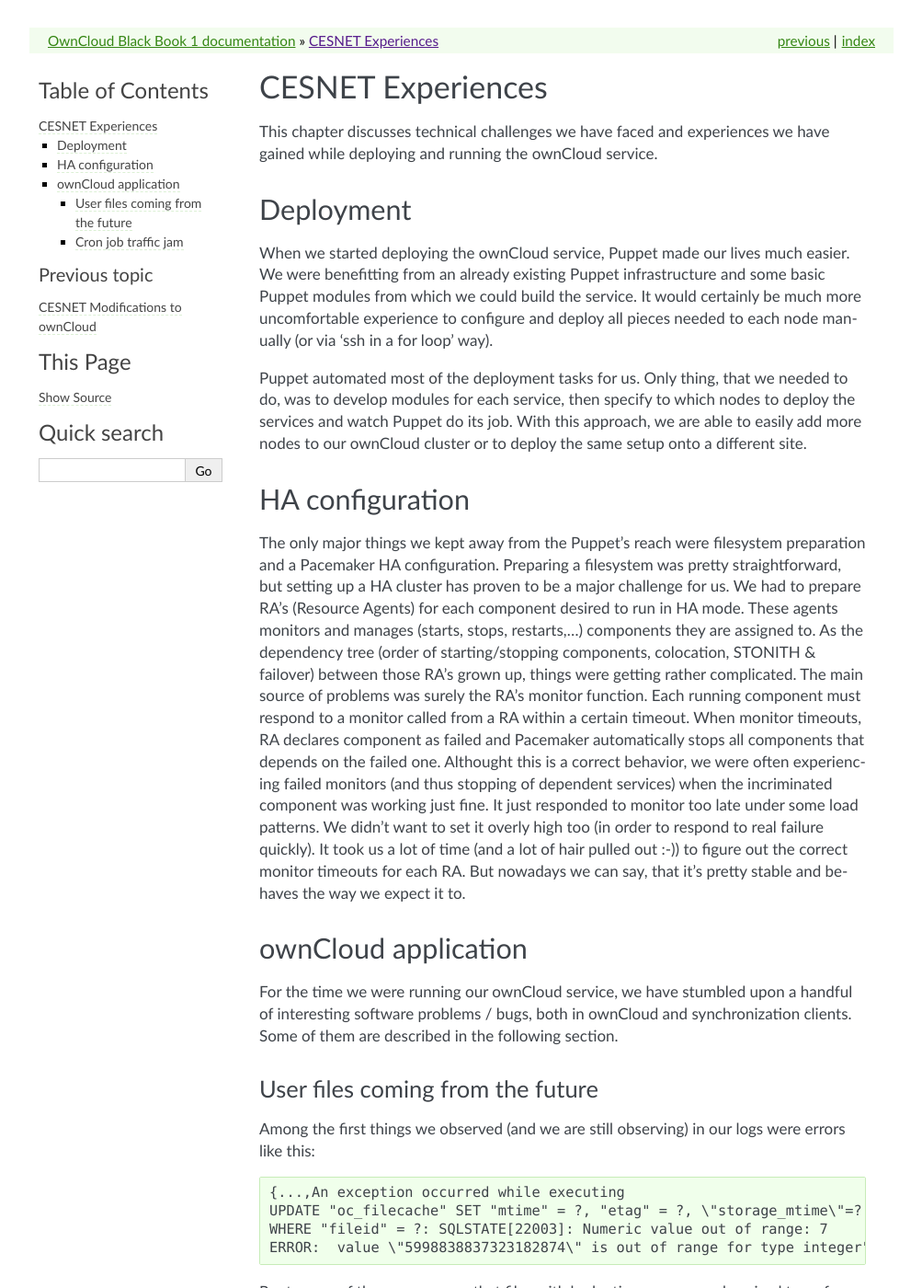
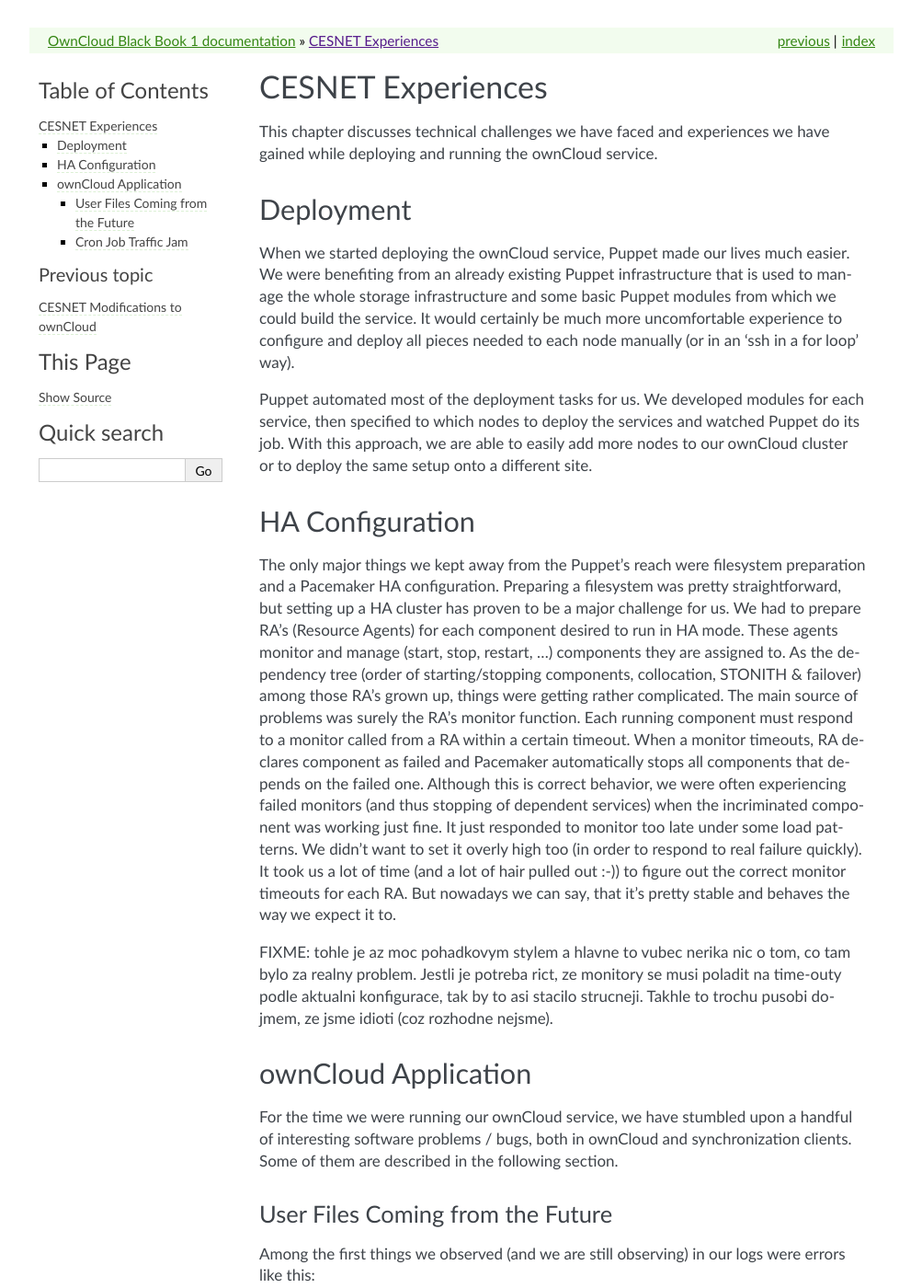
Before and after one commit to switch-ch/cloudservice-owncloud, a Sphinx documentation site: the page built from source/cesnet/experiences.rst, in a window 1280 px wide and 1400 px high. Shown: the whole window at 92% size, without its empty margins (138-1141 px from the left). Built offline with Sphinx 7.4.7, drawn with Linux system fonts in a browser that asks for light colours; some of the changed text lies outside the part shown.

Commit message:
corrections + improvement suggestions in FIXMEs

```diff
--- a/source/cesnet/experiences.rst
+++ b/source/cesnet/experiences.rst
@@ -8,35 +8,43 @@
 ----------
 
 When we started deploying the ownCloud service, Puppet made our lives much
-easier. We were benefitting from an already existing Puppet infrastructure
+easier. We were benefiting from an already existing Puppet infrastructure
+that is used to manage the whole storage infrastructure
 and some basic Puppet modules from which we could build the service. It
 would certainly be much more uncomfortable experience to configure and
-deploy all pieces needed to each node manually (or via 'ssh in a for loop' way).
+deploy all pieces needed to each node manually (or in an 'ssh in a for loop' way).
 
-Puppet automated most of the deployment tasks for us. Only thing, that we needed
-to do, was to develop modules for each service, then specify to which
-nodes to deploy the services and watch Puppet do its job. With this approach, we are able to easily add more nodes to our ownCloud cluster or to deploy the same setup onto a different site.
+Puppet automated most of the deployment tasks for us.
+We developed modules for each service, then specified to which
+nodes to deploy the services and watched Puppet do its job. With this approach, we are able to easily add more nodes to our ownCloud cluster or to deploy the same setup onto a different site.
 
-HA configuration
+HA Configuration
 ----------------
 
 The only major things we kept away from the Puppet's reach were filesystem preparation and a Pacemaker HA configuration. Preparing a filesystem was pretty straightforward, but setting
 up a HA cluster has proven to be a major challenge for us. We had to prepare RA's (Resource
-Agents) for each component desired to run in HA mode. These agents monitors and manages (starts, stops, restarts,…) components they are assigned to. As the dependency tree (order of starting/stopping components, colocation, STONITH & failover) between those RA's grown up, things were getting rather complicated. The main source of problems was surely the RA's monitor function. Each running
-component must respond to a monitor called from a RA within a certain timeout. When monitor
+Agents) for each component desired to run in HA mode. These agents monitor and manage (start, stop, restart, …) components they are assigned to. As the dependency tree (order of starting/stopping components, collocation, STONITH & failover) among those RA's grown up, things were getting rather complicated. The main source of problems was surely the RA's monitor function. Each running
+component must respond to a monitor called from a RA within a certain timeout. When a monitor
 timeouts, RA declares component as failed and Pacemaker automatically stops all components
-that depends on the failed one. Althought this is a correct behavior, we were often experiencing failed monitors (and thus stopping of dependent services) when the incriminated component was working just fine. It just responded to monitor too late under some load patterns. We didn't want to set it overly high too (in order to respond to real failure quickly). It took us
+that depends on the failed one. Although this is correct behavior, we were often experiencing failed monitors (and thus stopping of dependent services) when the incriminated component was working just fine. It just responded to monitor too late under some load patterns. We didn't want to set it overly high too (in order to respond to real failure quickly). It took us
 a lot of time (and a lot of hair pulled out :-)) to figure out the correct monitor timeouts
 for each RA. But nowadays we can say, that it's pretty stable and behaves the way we expect it to.
 
-ownCloud application
+
+FIXME: tohle je az moc pohadkovym stylem a hlavne to vubec nerika nic o
+tom, co tam bylo za realny problem. Jestli je potreba rict, ze monitory se
+musi poladit na time-outy podle aktualni konfigurace, tak by to asi stacilo
+strucneji. Takhle to trochu pusobi dojmem, ze jsme idioti (coz rozhodne
+nejsme).
+
+ownCloud Application
 --------------------
 
 For the time we were running our ownCloud service, we have stumbled upon
 a handful of interesting software problems / bugs, both in ownCloud and
 synchronization clients. Some of them are described in the following section.
 
-User files coming from the future
+User Files Coming from the Future
 ~~~~~~~~~~~~~~~~~~~~~~~~~~~~~~~~~
 
 Among the first things we observed (and we are still observing) in our logs
@@ -54,7 +62,11 @@
 to log in for the one of the users. But right now we don't have a better
 solution other than to recommend users to watch out for these files.
 
-Cron job traffic jam
+FIXME: tohle by chtelo aspon "reportovali jsme vyvojarum, dosud neni
+opraveno" pred tu posledni vetu (jestli se to teda stalo)
+
+
+Cron Job Traffic Jam
 ~~~~~~~~~~~~~~~~~~~~
 
 For a long time, we have been fighting with a steadily worsening ownCloud website responsiveness.
@@ -66,6 +78,10 @@
 PgPool II deployment and PostgreSQL configuration tuning helped for a while, but after
 few months it got worse again.
 
+FIXME: nedame sem jeste graf narustu uzivatelu nekam? Protoze by se mozna
+dalo rict, ze by to clovek pricital tomu, ze pocet uzivatelu rostl, ale ze
+priciny byly typicky jinde a daly se vyprofilovat.
+
 When we started looking at a queries that were being executed on the database, we suddenly
 saw that almost **90%** of them were just SELECTs on the 'oc_jobs' table::
 
@@ -75,6 +91,9 @@
 the 'oc_jobs' and other DB tables) didn't do its job properly. Cron job was configured to be
 executed by the system cron. It was executing every 15 minutes, but it did nothing.
 
-Then we realized, that this was because of an existing lockfile placed inside ownCloud's data
+Then we realized that this was because of an existing lockfile placed inside ownCloud's data
 folder. This must have been left there for a long time by some previous cron job run (which must
-have ended really badly). We don't know however, what was a source of those SELECTs. But after we removed that evil lockfile and ran the cron job again, there were only 2 records left in the 'oc_jobs' table. Since then, ownCloud's overall performance went dramatically up and is up to our expectations.
+have ended really badly). We however didn't isolate the source of those SELECTs. But after we removed that lockfile and ran the cron job again, there were only 2 records left in the 'oc_jobs' table. Since then, ownCloud's overall performance went dramatically up and is up to our expectations.
+
+FIXME: opet bych v posledni vete zduraznil, ze i pri 2500+ uzivatelich na
+jednom stroji
```
